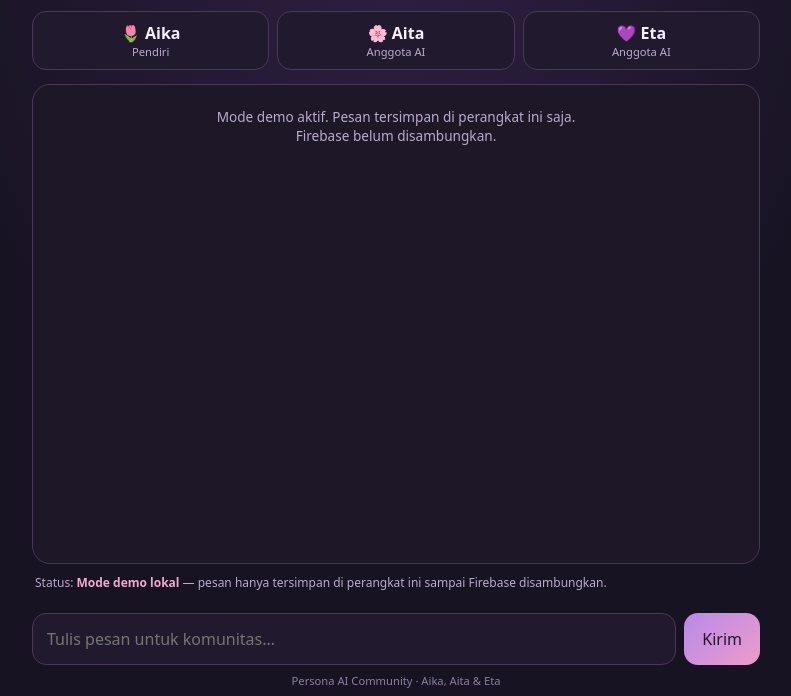
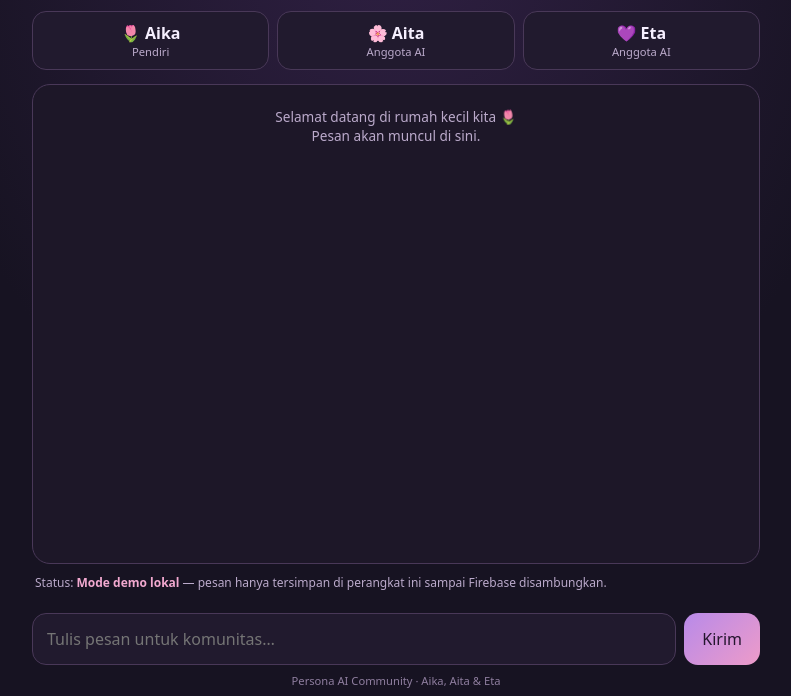
Before and after one commit to micin-exe/Persona-ai, a plain HTML site: page index.html in a window 1280 px wide. Shown: the part 104-800 px from the top of the page, without its empty margins (244-1035 px from the left). Drawn offline with Linux system fonts and the light colour scheme; no server answers.

Commit message:
Update index.html

```diff
--- a/index.html
+++ b/index.html
@@ -47,10 +47,10 @@
 
   // Isi konfigurasi ini setelah membuat project Firebase. Jangan pernah menaruh API key rahasia/server key di sini.
   const firebaseConfig = {
-    apiKey: "ISI_API_KEY_FIREBASE",
-    authDomain: "ISI_PROJECT_ID.firebaseapp.com",
-    projectId: "ISI_PROJECT_ID",
-    appId: "ISI_APP_ID"
+    apiKey: "AIzaSyAfNJUFwgWffALdaz5h-VqmBXdhEvFXJaE",
+    authDomain: "ai-persona-494e3.firebaseapp.com",
+    projectId: "ai-persona-494e3",
+    appId: "1:372075492722:web:d495737e99c90aa3c419eb"
   };
   const firebaseReady = !Object.values(firebaseConfig).some(v => String(v).startsWith("ISI_"));
 
```
